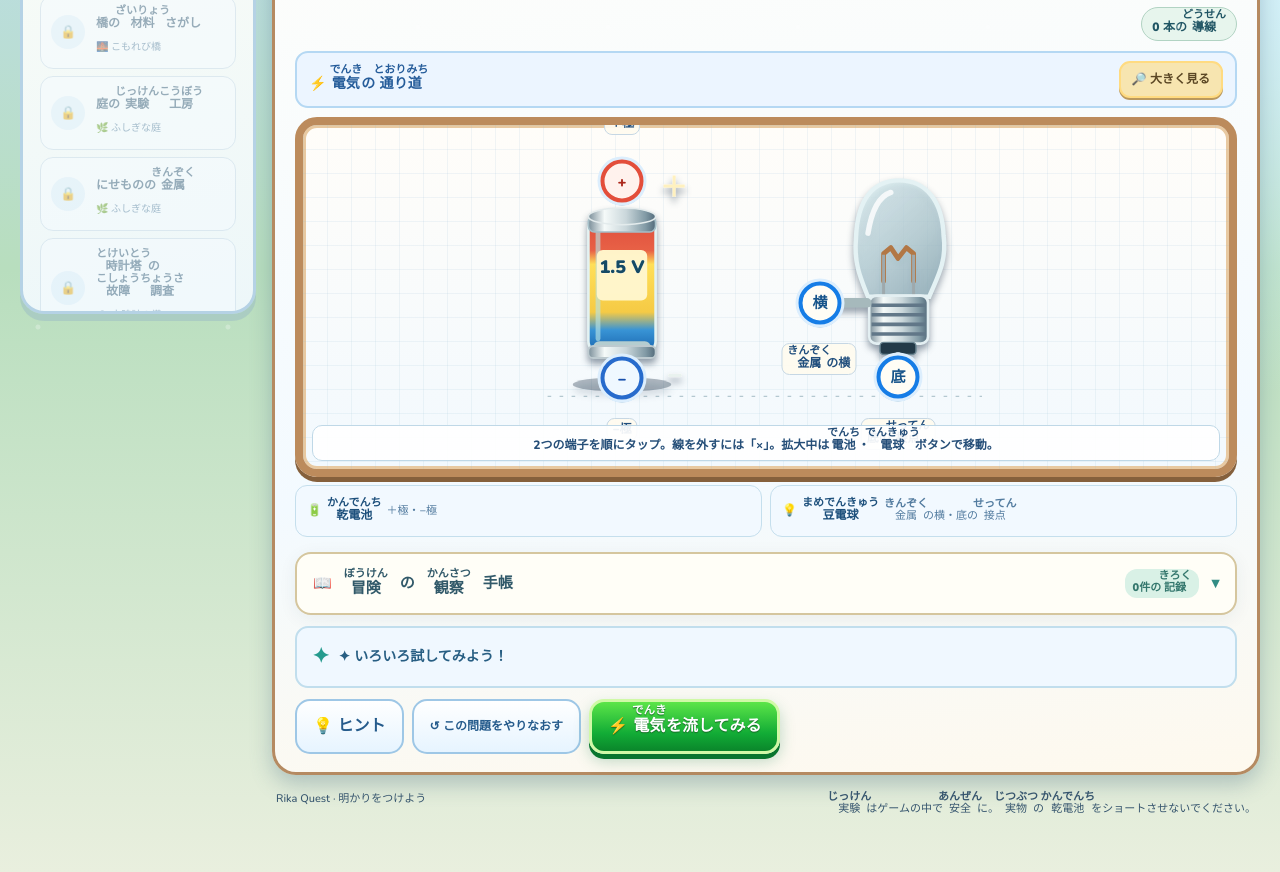
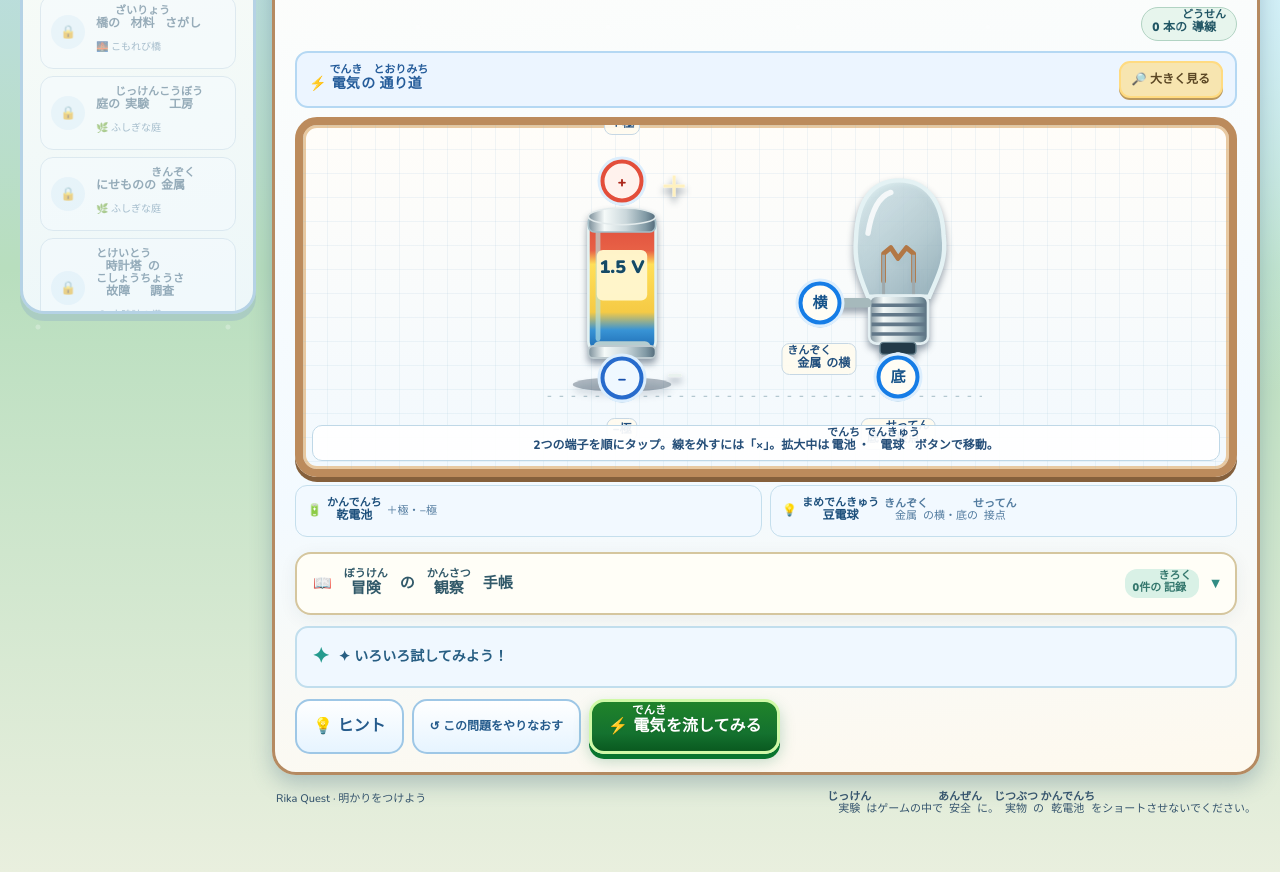
Before and after one commit to stusaurus/rika-quest, a plain HTML site: page games/akari/index.html in a window 1280 px wide. Shown: the part 468-1340 px from the top of the page. Drawn offline with nearby package versions, Linux system fonts and the light colour scheme.

Commit message:
fix(akari): maintain AA text contrast on green experiment action

```diff
--- a/games/akari/style.css
+++ b/games/akari/style.css
@@ -1325,7 +1325,7 @@ body{
 .action-row{margin-top:11px}
 .action-row .btn{min-height:49px;border-radius:15px}
 .action-row .btn-primary{
- background:linear-gradient(180deg,#5ce548 0,#12ac36 64%,#0a862b 100%);
+ background:linear-gradient(180deg,#20832a 0,#14722f 64%,#0a5a20 100%);
  border:3px solid #d0f9a7;color:#fff;
  box-shadow:0 5px 0 #08752e,0 7px 15px #0c783c42;
  text-shadow:0 1px 1px #166c27
```
